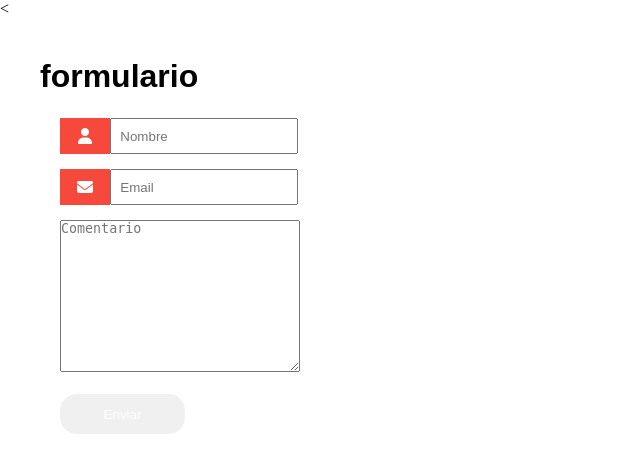
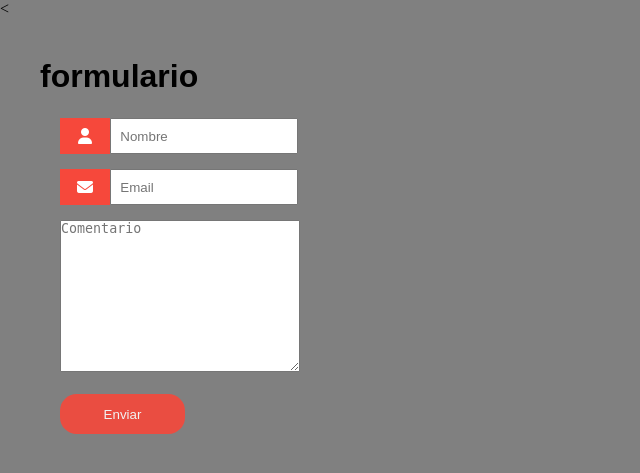
Before and after one commit to temple/Aplicaciones_web, a PHP site: template src/view/contact.html.php in a window 1280 px wide. Shown: the top 473 px of the page, without its empty margins (0-640 px from the left). Run offline with PHP 8.4, Linux system fonts and the light colour scheme; the template is opened without the code that fills it, so the values that code supplies are empty; some libraries are stand-ins or nearby versions.

Commit message:
ajax prueba para armando

```diff
--- a/public/css/form.css
+++ b/public/css/form.css
@@ -8,12 +8,10 @@ header {
     height: 6.25em
 }
 
-body {
+body {background-color: grey;
 
 
 }
-
-
 
 h1,
 h2,
@@ -79,7 +77,7 @@ textarea {
 }
 
 .btn {
-    /*background-color: #f6483b;*/
+    background-color: #f6483b;
     color: white;
     padding: 0.938em 1.25em;
     border: none;
--- a/src/view/contact.html.php
+++ b/src/view/contact.html.php
@@ -18,9 +18,9 @@
     </header>
     <main>
 
-        </form>
+
         <section class="formulario">
-            <form id="ajaxform" method="post">
+            <form id="ajaxform" >
 
                 <section class="input-container">
                     <i class="fa fa-user icon"></i>
```
